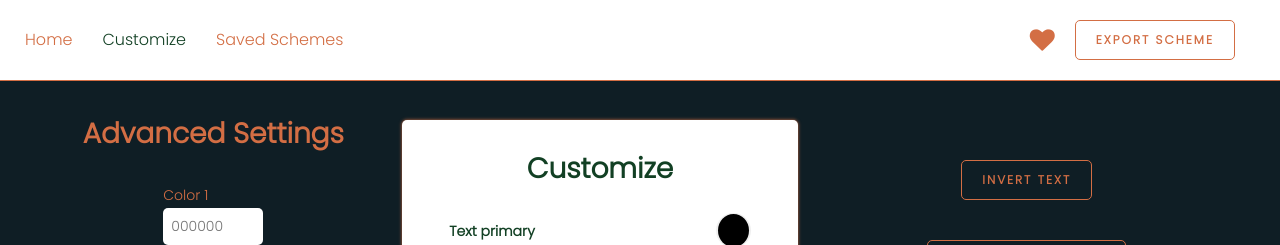
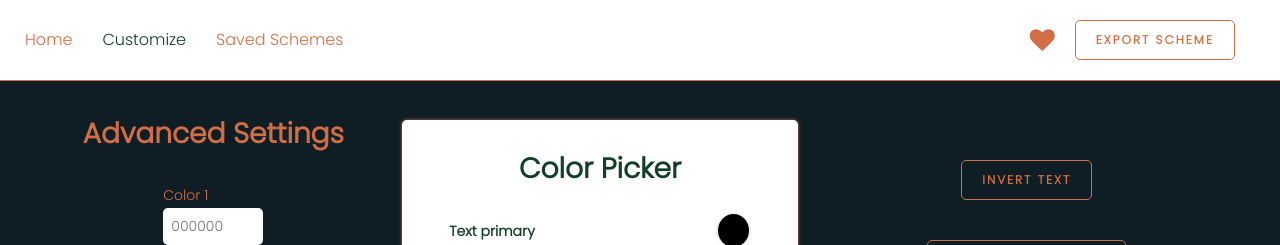
Before and after one commit to GregaE/color-schemer, a Vue app: page /customize in a window 1280 px wide. Shown: the top 245 px of the page. Built offline with nearby package versions, Linux system fonts and the light colour scheme; no server answers.

Commit message:
refactor: vite config for deployment

```diff
--- a/src/components/CustomizeForm.vue
+++ b/src/components/CustomizeForm.vue
@@ -22,7 +22,7 @@ export default {
 
 <template>
   <form class="CustomizeView-form">
-    <h1>Customize</h1>
+    <h1>Color Picker</h1>
     <div>
       <div class="color-picker">
         <label for="textPrimary">Text primary</label>
--- a/vite.config.js
+++ b/vite.config.js
@@ -11,4 +11,5 @@ export default defineConfig({
       "@": fileURLToPath(new URL("./src", import.meta.url)),
     },
   },
+  base: "https://gregae.github.io/color-schemer/",
 });
```
Also changed, not shown: 1 other file (tests, documents, lock files or other folders).
